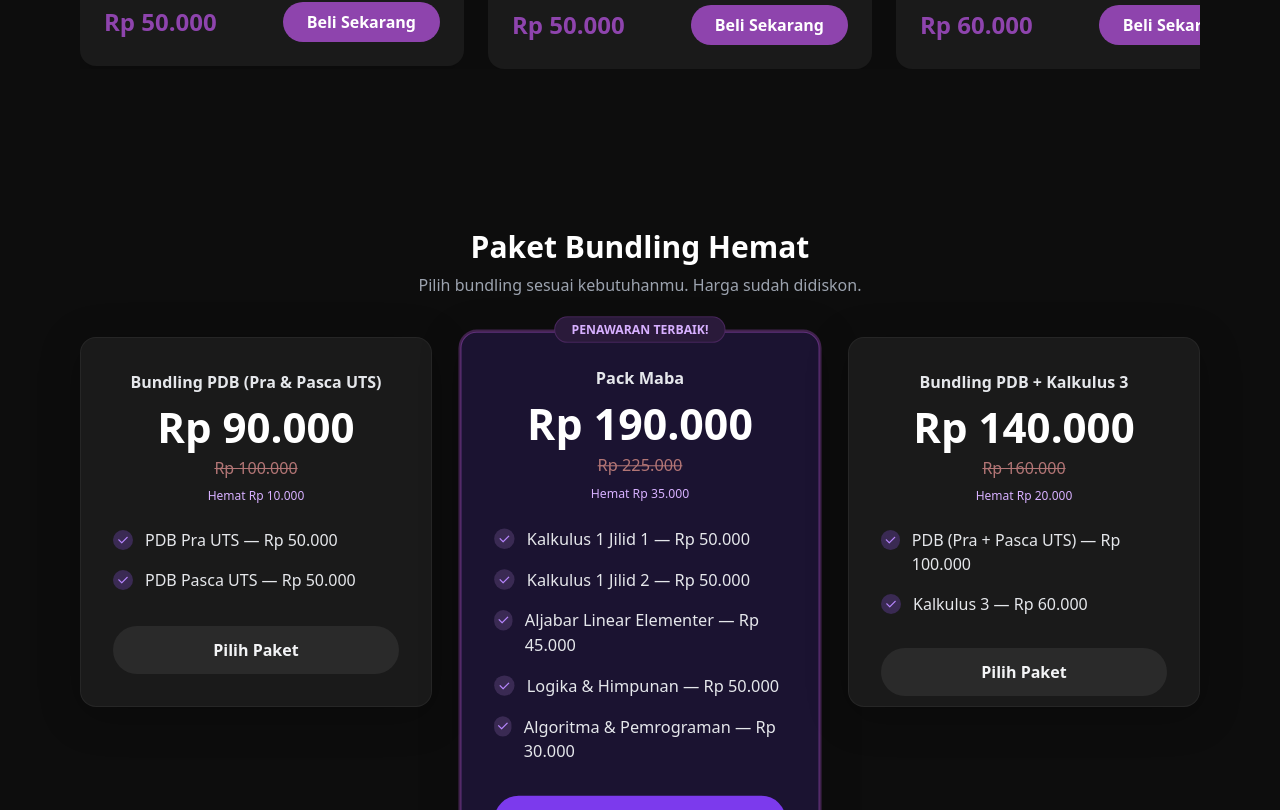
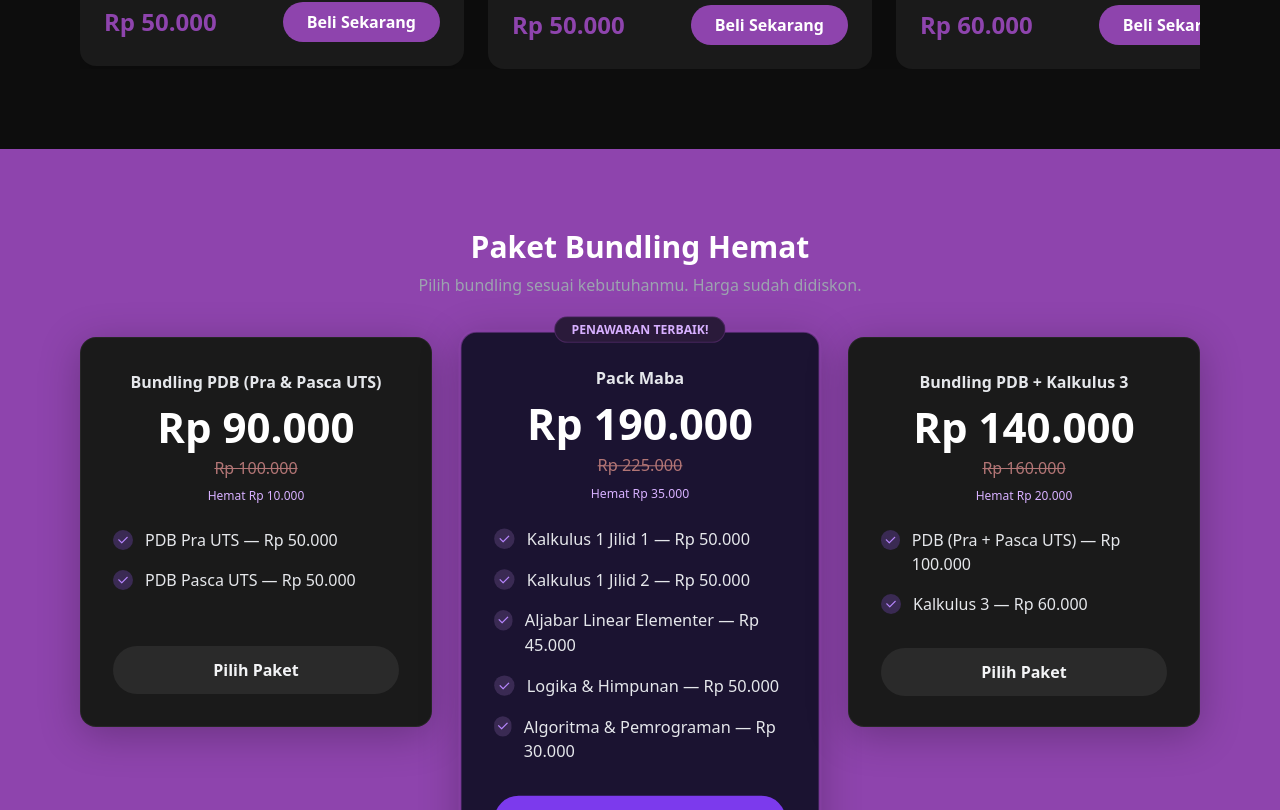
Before and after one commit to FeynmanProject/feynmanproject.github.io, a Next.js app: page /books in a window 1280 px wide. Shown: the part 1610-2420 px from the top of the page. Built offline with nearby package versions, Linux system fonts and the light colour scheme.

Commit message:
Update page.tsx

```diff
--- a/app/books/page.tsx
+++ b/app/books/page.tsx
@@ -47,10 +47,10 @@ function PricingSection() {
   ];
 
   // kiri/kanan dikunci tingginya, tengah bebas
-  const sideCardH = 'md:h-[340px] lg:h-[370px]';
+  const sideCardH = 'md:h-[340px] lg:h-[390px]';
 
   return (
-    <section className="py-16 md:py-20 bg-[#0D0D0D]">
+    <section className="py-16 md:py-20 bg-[#8E44AD]">
       <div className="max-w-6xl mx-auto px-4">
         <h2 className="text-center text-2xl md:text-3xl font-bold mb-2">
           Paket Bundling Hemat
```
